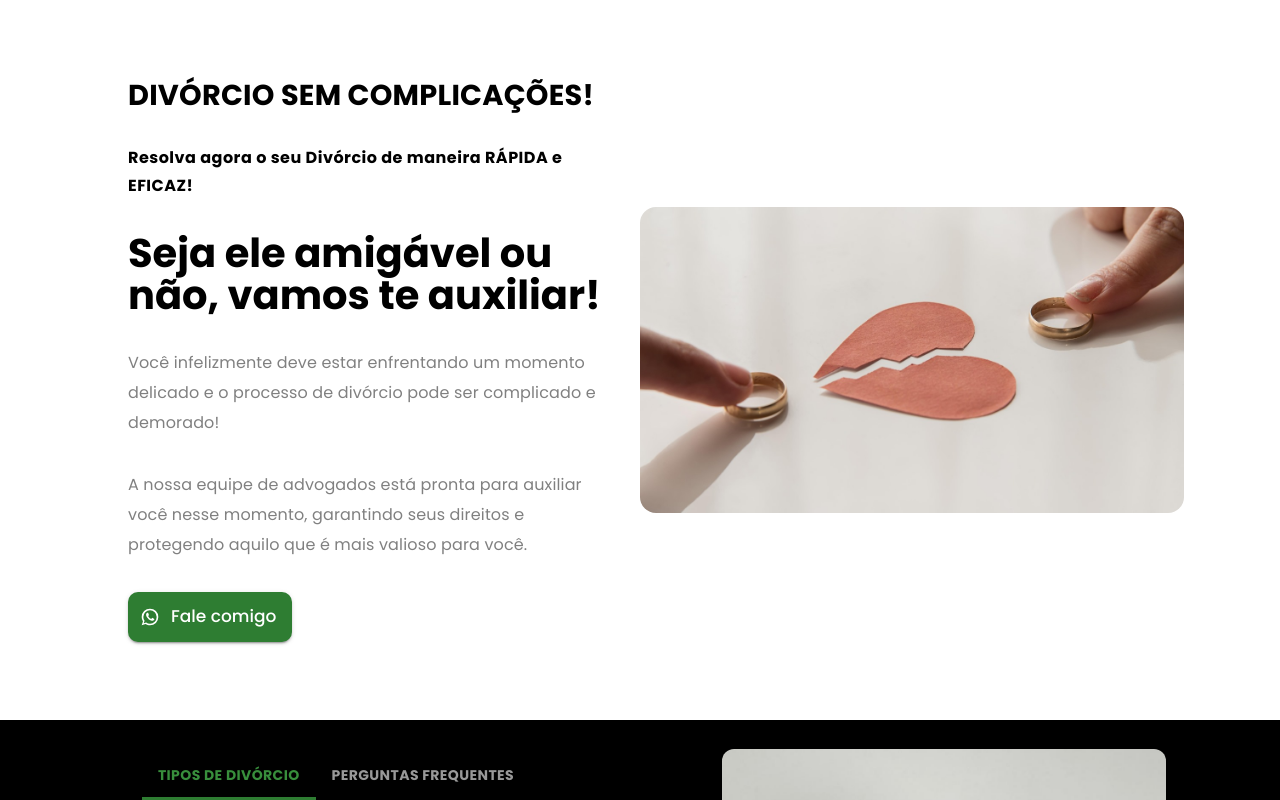
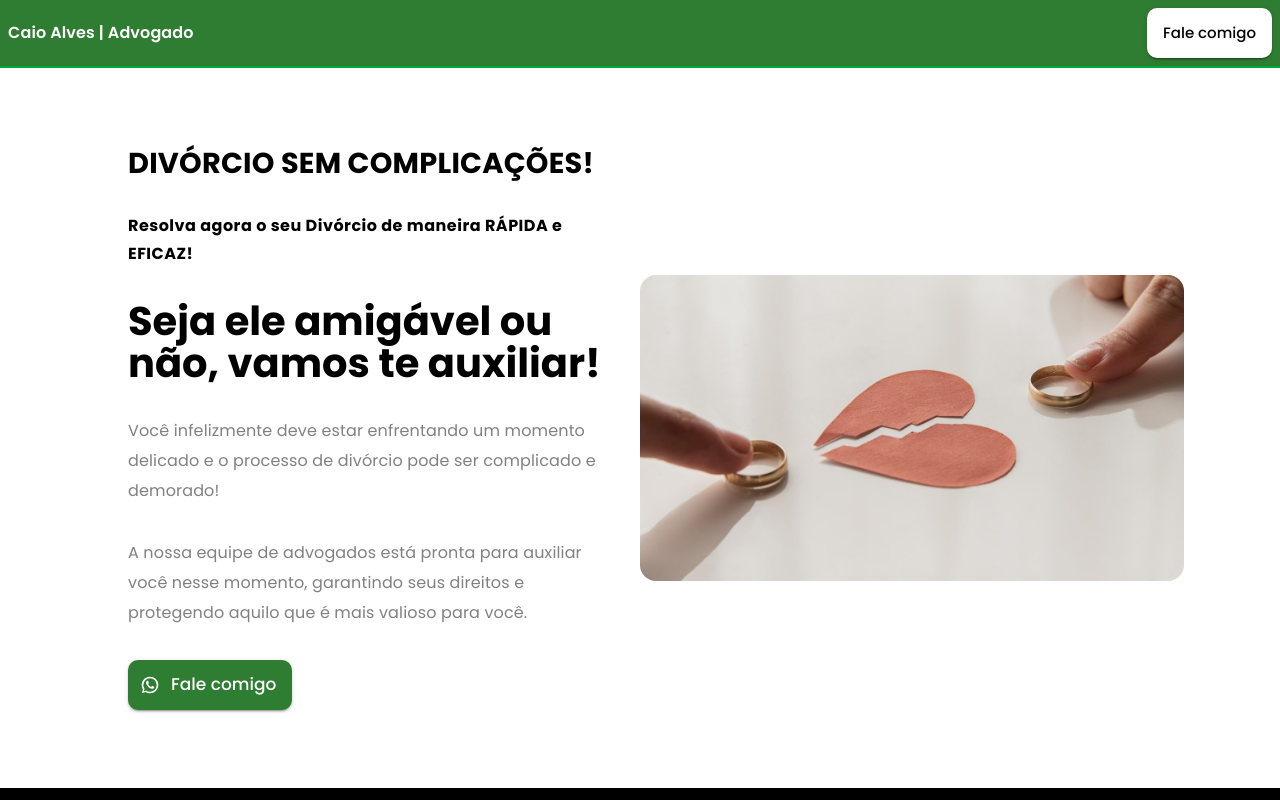
Before and after one commit to AndreHilario/caioikejiri.advocacia2, a React (Vite) app: page / in a window 1280 px wide. Shown: the top 800 px of the page. Built offline with nearby package versions, Linux system fonts and the light colour scheme.

Commit message:
feat: add default header to client lps

```diff
--- a/src/App.tsx
+++ b/src/App.tsx
@@ -1,3 +1,4 @@
+import Header from "./components/header/Header";
 import ExplainSection from "./pages/ExplainSection";
 import Footer from "./pages/Footer";
 import MainSection from "./pages/MainSection";
@@ -7,6 +8,7 @@ function App() {
   return (
     <MuiThemeProvider>
       <>
+        <Header />
         <MainSection />
         <ExplainSection />
         <Footer />
--- a/src/components/header/Header.tsx
+++ b/src/components/header/Header.tsx
@@ -1,34 +1,41 @@
 import React from "react";
 import { Stack, Button, Typography } from "@mui/material";
+import { generateWhatsappLink } from "../../utils/sendWhatsAppMessage";
 
 const Header: React.FC = () => {
   return (
     <div
-      className="bg-black py-2 px-2 border-b-2 border-b-green-300"
+      className="py-2 px-2 border-b-2 border-b-green-600"
       style={{
         position: "sticky",
         top: 0,
         zIndex: 1000,
+        backgroundColor: "#2E7D32"
       }}
     >
       <Stack
         direction="row"
         alignItems="center"
         justifyContent="space-between"
-        className="max-w-7xl mx-auto py-1"
+        className="max-w-7xl mx-auto"
         color="#FFFFFF"
       >
-        <Typography variant="h6">Caio Ikejiri | Advogado</Typography>
+        <Typography variant="h6">Caio Alves | Advogado</Typography>
 
         <Button
           variant="contained"
-          href="https://wa.me/5512992485894"
+          href={generateWhatsappLink(
+            "5512992485894",
+            "Olá! Preciso do auxílio de um Advogado."
+          )}
           rel="noopener noreferrer"
           sx={{
-            padding: "8px 16px",
+            bgcolor: "#fff",
+            color: "#000",
+            fontSize: "15px"
           }}
         >
-          Entre em contato
+          Fale comigo
         </Button>
       </Stack>
     </div>
```
